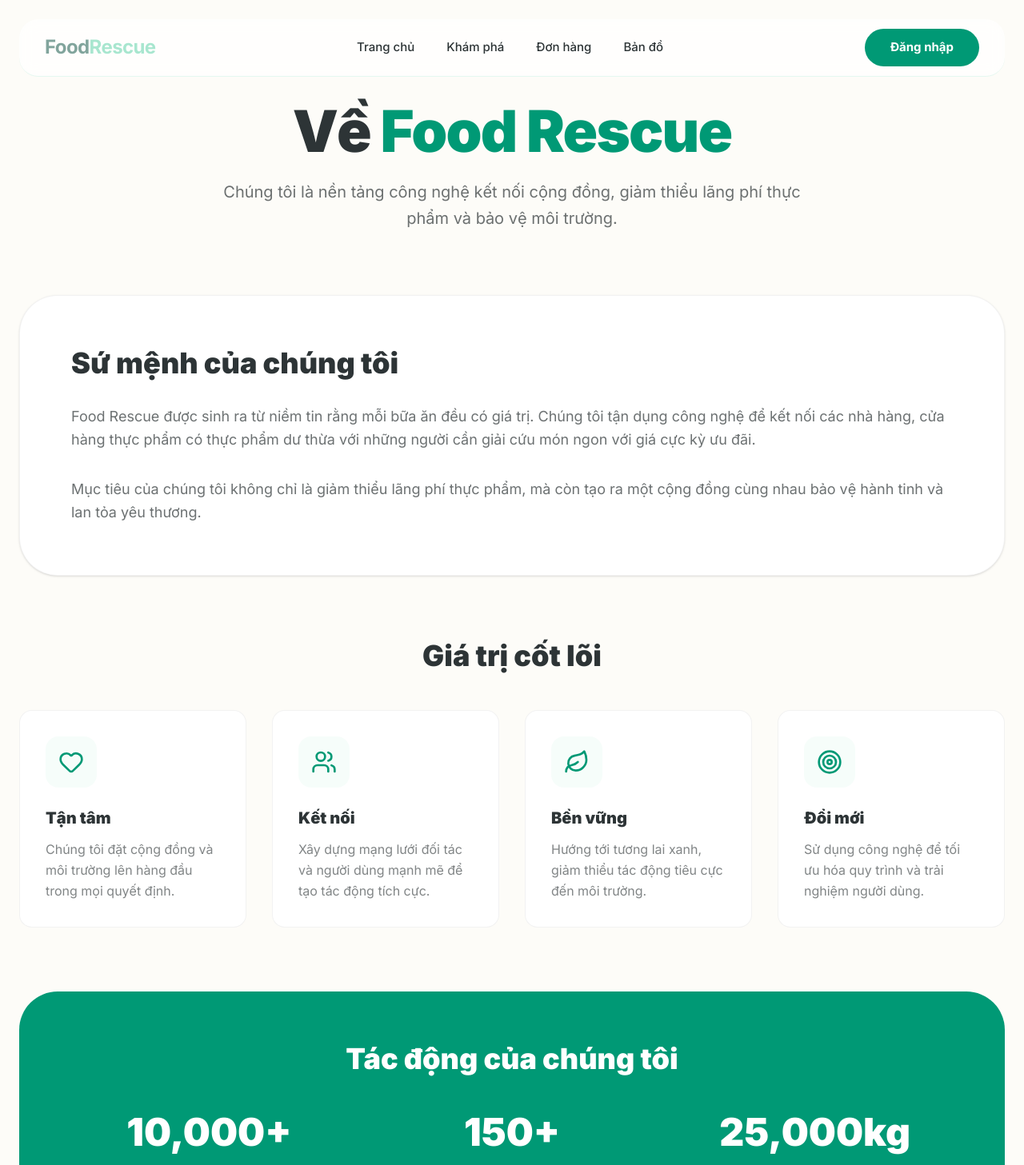
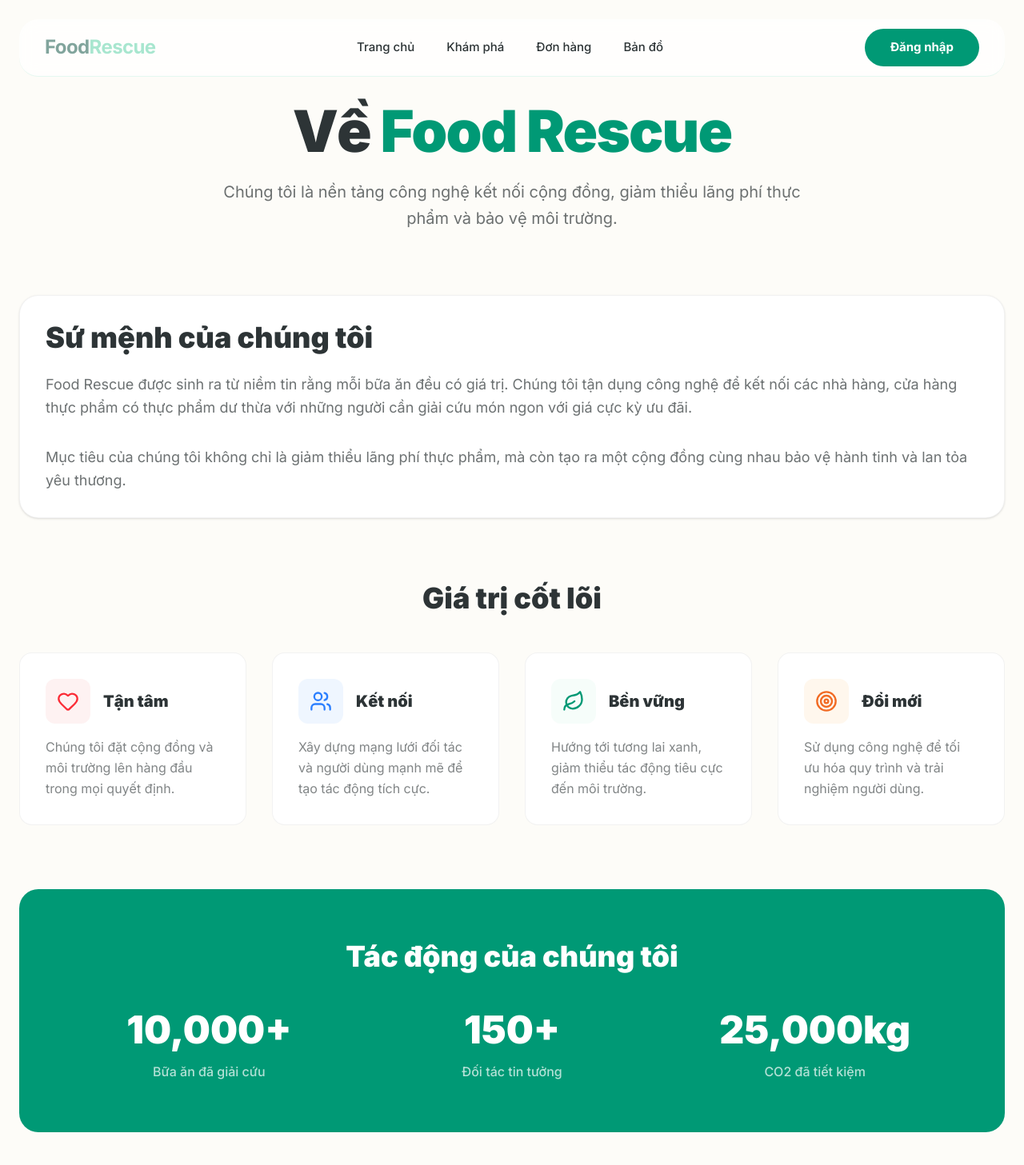
Before and after one commit to developerchidi/Food-Rescue, a Next.js app: page /about in a window 1280 px wide. Shown: the top 1457 px of the page at 80% size. Built offline with nearby package versions, Linux system fonts and the light colour scheme; no server answers.

Commit message:
feat: align values section design on about page with contact page aesthetic

```diff
--- a/src/app/about/page.tsx
+++ b/src/app/about/page.tsx
@@ -21,8 +21,8 @@ export default function AboutPage() {
 
           {/* Mission Section */}
           <section className="mb-20">
-            <div className="bg-white rounded-[3rem] p-12 lg:p-16 border border-black/5 shadow-sm">
-              <h2 className="text-4xl font-black mb-8 text-[#2d3436]">Sứ mệnh của chúng tôi</h2>
+            <div className="bg-white rounded-[1.5rem] p-6 lg:p-8 border border-black/5 shadow-sm">
+              <h2 className="text-4xl font-black mb-6 text-[#2d3436]">Sứ mệnh của chúng tôi</h2>
               <p className="text-lg text-foreground/70 leading-relaxed mb-8">
                 Food Rescue được sinh ra từ niềm tin rằng mỗi bữa ăn đều có giá trị. Chúng tôi tận dụng công nghệ để kết nối
                 các nhà hàng, cửa hàng thực phẩm có thực phẩm dư thừa với những người cần giải cứu món ngon với giá cực kỳ ưu đãi.
@@ -42,29 +42,39 @@ export default function AboutPage() {
                 {
                   icon: Heart,
                   title: "Tận tâm",
-                  description: "Chúng tôi đặt cộng đồng và môi trường lên hàng đầu trong mọi quyết định."
+                  description: "Chúng tôi đặt cộng đồng và môi trường lên hàng đầu trong mọi quyết định.",
+                  color: "bg-red-50",
+                  iconColor: "text-red-500"
                 },
                 {
                   icon: Users,
                   title: "Kết nối",
-                  description: "Xây dựng mạng lưới đối tác và người dùng mạnh mẽ để tạo tác động tích cực."
+                  description: "Xây dựng mạng lưới đối tác và người dùng mạnh mẽ để tạo tác động tích cực.",
+                  color: "bg-blue-50",
+                  iconColor: "text-blue-500"
                 },
                 {
                   icon: Leaf,
                   title: "Bền vững",
-                  description: "Hướng tới tương lai xanh, giảm thiểu tác động tiêu cực đến môi trường."
+                  description: "Hướng tới tương lai xanh, giảm thiểu tác động tiêu cực đến môi trường.",
+                  color: "bg-mint-primary/10",
+                  iconColor: "text-mint-darker"
                 },
                 {
                   icon: Target,
                   title: "Đổi mới",
-                  description: "Sử dụng công nghệ để tối ưu hóa quy trình và trải nghiệm người dùng."
+                  description: "Sử dụng công nghệ để tối ưu hóa quy trình và trải nghiệm người dùng.",
+                  color: "bg-orange-50",
+                  iconColor: "text-orange-primary"
                 }
               ].map((value, i) => (
                 <div key={i} className="bg-white rounded-2xl p-8 border border-black/5 hover:border-mint-primary/30 transition-all">
-                  <div className="w-16 h-16 bg-mint-primary/10 rounded-2xl flex items-center justify-center mb-6">
-                    <value.icon className="w-8 h-8 text-mint-darker" />
+                  <div className="flex items-center gap-4 mb-4">
+                    <div className={`w-14 h-14 ${value.color} rounded-xl flex items-center justify-center shrink-0`}>
+                      <value.icon className={`w-7 h-7 ${value.iconColor}`} />
+                    </div>
+                    <h3 className="text-xl font-black text-[#2d3436]">{value.title}</h3>
                   </div>
-                  <h3 className="text-xl font-black mb-3 text-[#2d3436]">{value.title}</h3>
                   <p className="text-foreground/60 leading-relaxed">{value.description}</p>
                 </div>
               ))}
@@ -72,7 +82,7 @@ export default function AboutPage() {
           </section>
 
           {/* Impact Stats */}
-          <section className="bg-mint-darker rounded-[3rem] p-12 lg:p-16 text-white">
+          <section className="bg-mint-darker rounded-[1.5rem] p-12 lg:p-16 text-white">
             <h2 className="text-4xl font-black mb-12 text-center">Tác động của chúng tôi</h2>
             <div className="grid grid-cols-1 md:grid-cols-3 gap-8">
               {[
```
